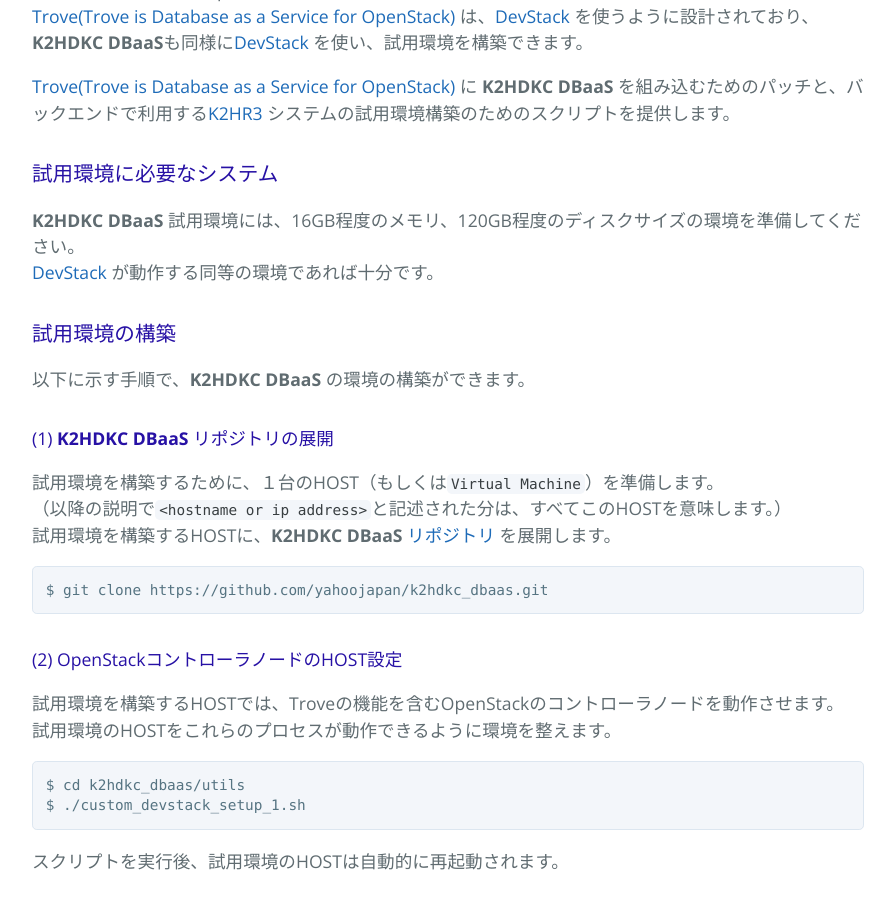
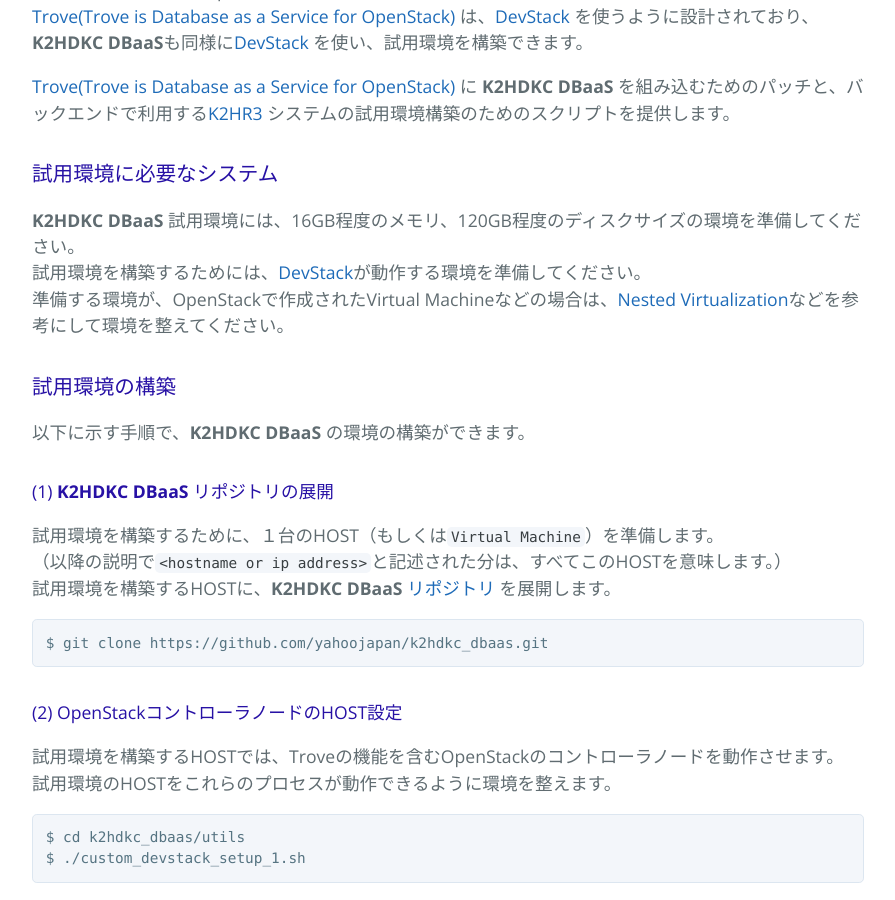
Before and after one commit to yahoojapan/k2hdkc_dbaas, a Jekyll site: the page built from buildja.md, in a window 1280 px wide and 900 px high, scrolled down 1321 px. Shown: the whole window, without its empty margins (192-1087 px from the left). Built offline with Jekyll 4.4.1, drawn with Linux system fonts in a browser that asks for light colours; some of the changed text lies outside the part shown.

Commit message:
Initial commit

````diff
--- a/buildja.md
+++ b/buildja.md
@@ -47,7 +47,8 @@
 
 ### 試用環境に必要なシステム
 **K2HDKC DBaaS** 試用環境には、16GB程度のメモリ、120GB程度のディスクサイズの環境を準備してください。
-[DevStack](https://docs.openstack.org/devstack/latest/) が動作する同等の環境であれば十分です。
+試用環境を構築するためには、[DevStack](https://docs.openstack.org/devstack/latest/)が動作する環境を準備してください。
+準備する環境が、OpenStackで作成されたVirtual Machineなどの場合は、[Nested Virtualization](https://docs.openstack.org/devstack/latest/guides/devstack-with-nested-kvm.html)などを参考にして環境を整えてください。
 
 ### 試用環境の構築
 以下に示す手順で、**K2HDKC DBaaS** の環境の構築ができます。
@@ -93,6 +94,9 @@
 $ sudo su - stack
 $ ./k2hr3_pack_setup.sh
 ```
+このスクリプトは、途中であなたにブラウザでアクセスするためのhostnameもしくはIPアドレスを確認します。
+表示されているhostnameやIPアドレスと異なる値を使う場合には、この確認で修正することができます。
+
 スクリプトの実行完了後、試用環境を構築したHOSTを経由して、K2HR3 Web Applicationにアクセスすることができます。
 
 以下のように確認することができます。
````
Also changed, not shown: build.md (+6 -2 lines), index.md (+1 -1 lines), overview.md (+1 -1 lines), whatnew.md (+1 -1 lines), whatnewja.md (+1 -1 lines).
